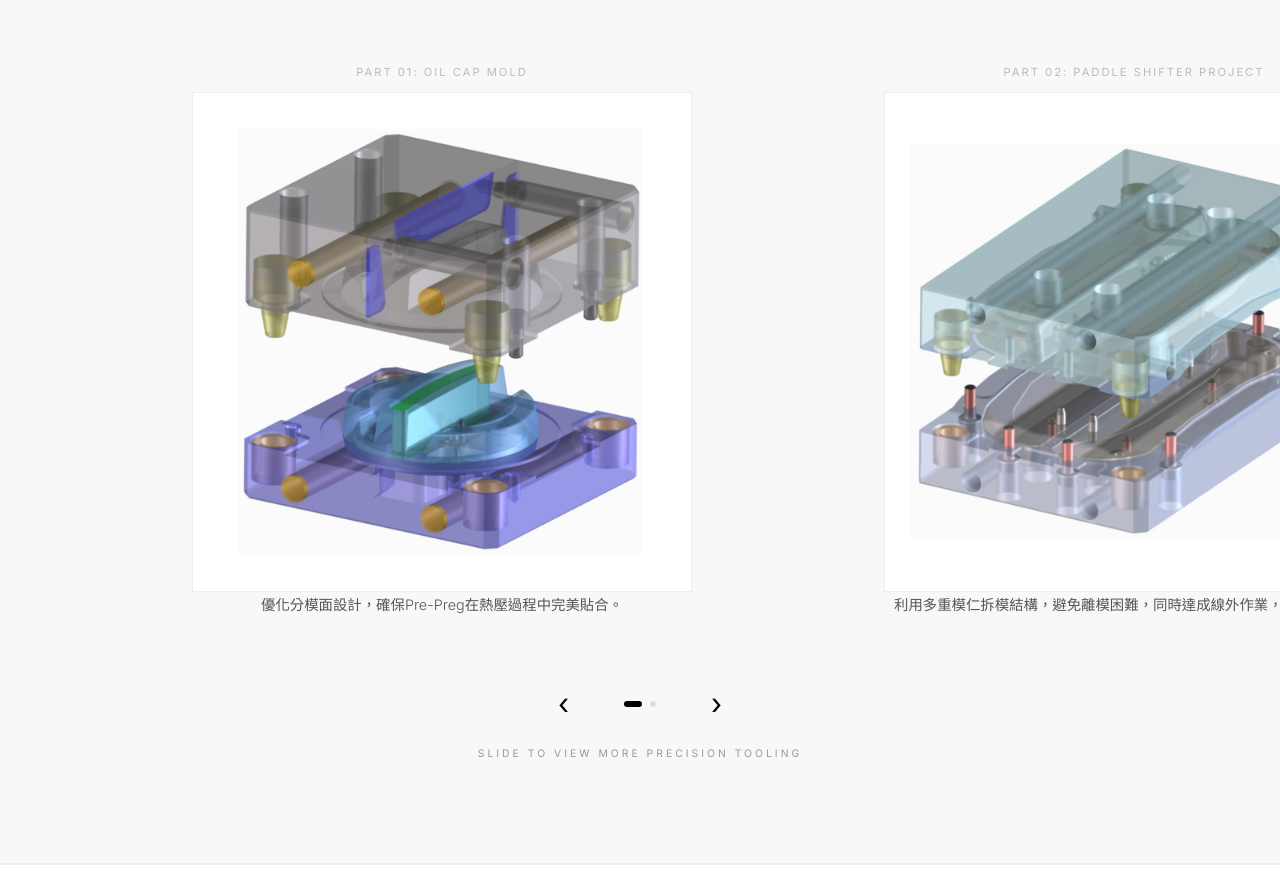
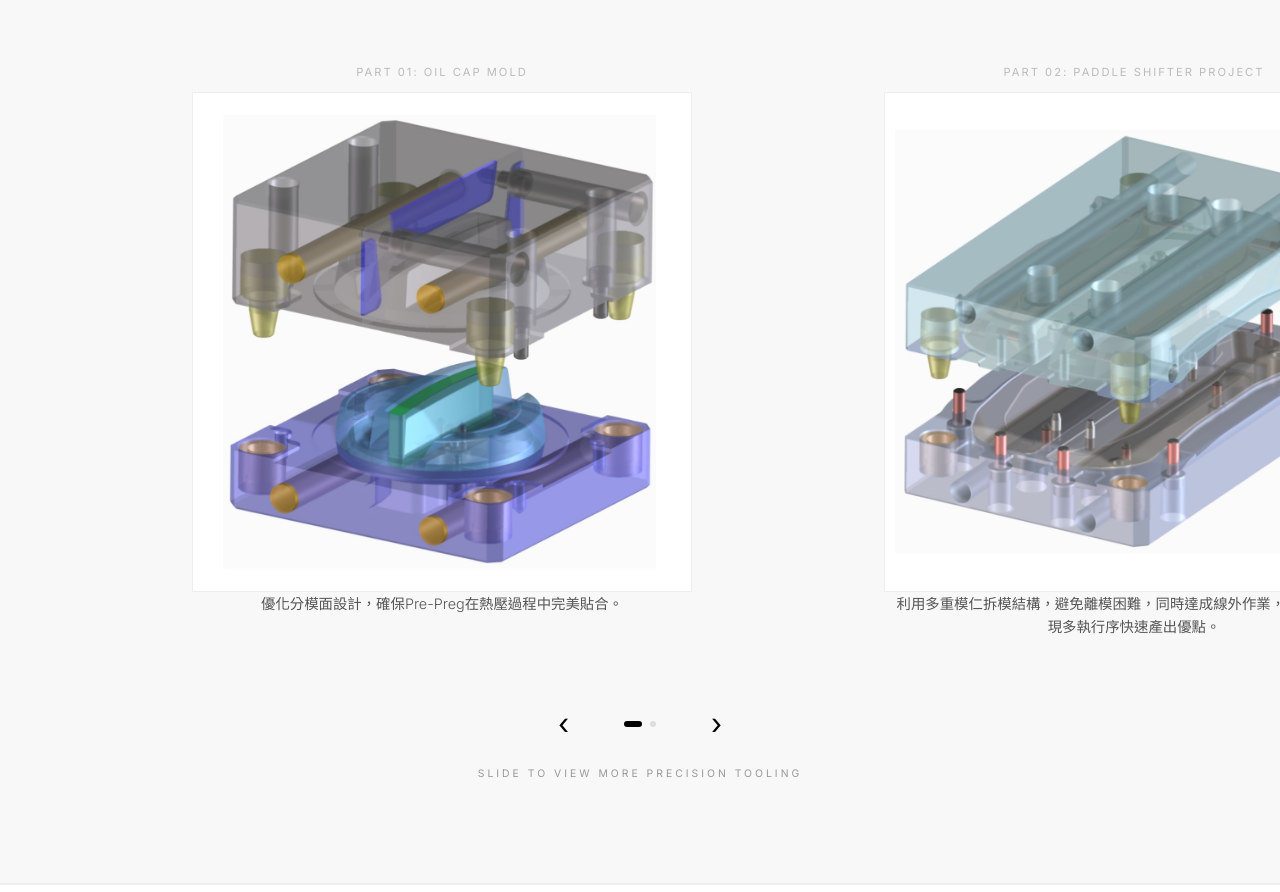
Before and after one commit to HuangKuanTi/crafted-composite, a plain HTML site: page craft.html in a window 1280 px wide. Shown: the part 1386-2278 px from the top of the page. Drawn offline with Linux system fonts and the light colour scheme.

Commit message:
Add files via upload

```diff
--- a/craft.html
+++ b/craft.html
@@ -82,19 +82,28 @@
         }
         .tool-card:last-child { margin-right: 15vw; }
 
-        /* 💡 修正：加上固定 25px 四周內距，確保兩張照片四周的白邊框粗細完全一致 💡 */
+        /* 💡 修正 1：調整 padding 為 10px，使兩張圖片尺寸與白邊框完全一致且不致過粗 💡 */
         .tool-card img {
             width: 100%;
             aspect-ratio: 1 / 1;
             object-fit: contain;
-            padding: 25px;
+            padding: 10px;
             background: #fff;
             border: 1px solid #eee;
             display: block;
         }
 
         .tool-label { font-size: 0.7rem; letter-spacing: 2px; color: #bbb; text-transform: uppercase; margin: 15px 0 10px; }
-        .tool-desc { color: #555; font-size: 0.9rem; font-weight: 300; padding: 0 10px; white-space: nowrap; overflow: hidden; text-overflow: ellipsis; }
+
+        /* 💡 修正 2：設為 normal 允許自動換行，完整顯示說明文字 💡 */
+        .tool-desc {
+            color: #555;
+            font-size: 0.9rem;
+            font-weight: 300;
+            padding: 0 10px;
+            white-space: normal;
+            line-height: 1.6;
+        }
 
         /* 指示器與箭頭 */
         .indicator-wrap { display: flex; flex-direction: column; align-items: center; margin-top: 30px; gap: 15px; }
```
